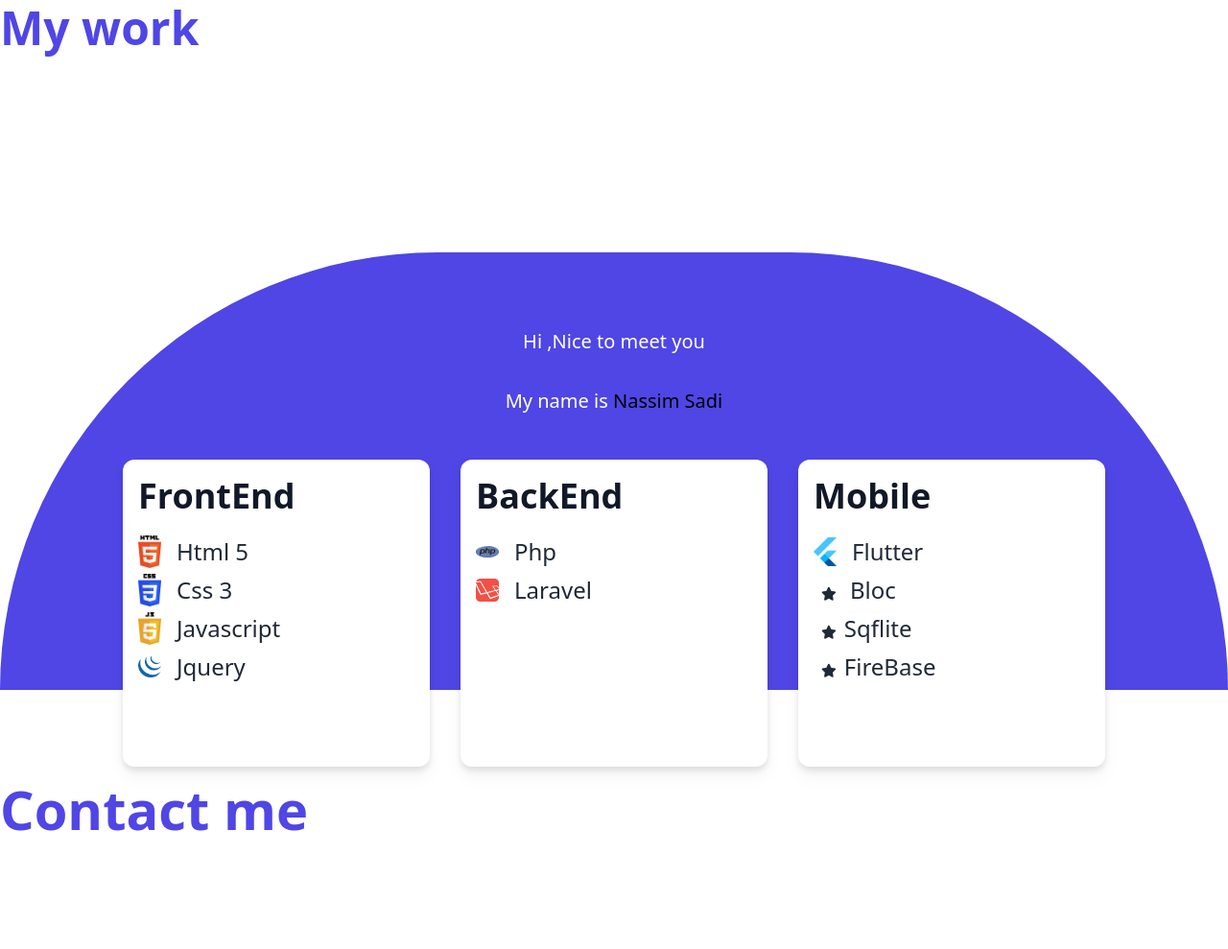
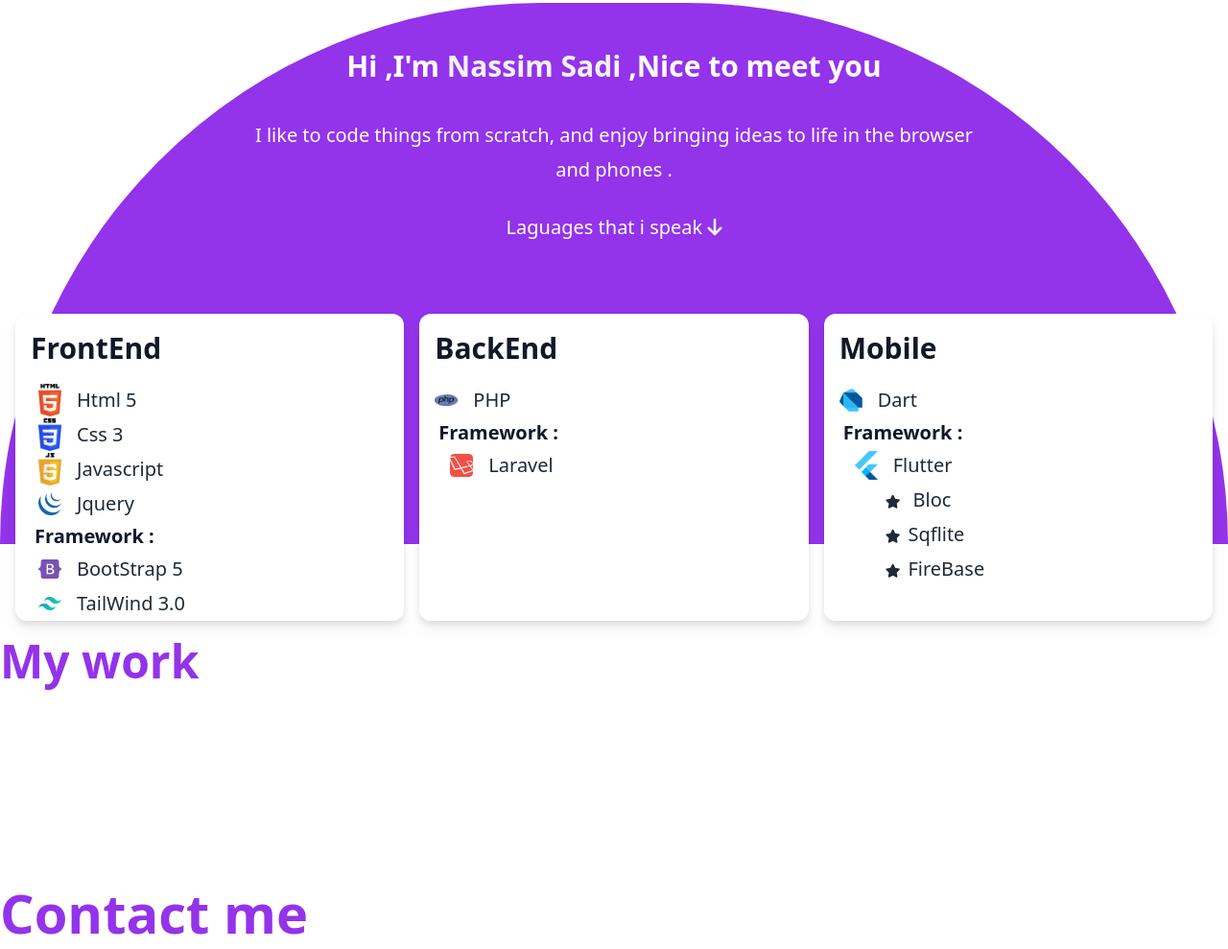
Before and after one commit to Nassim-sadi/Portfolio, a website: page index.html in a window 1280 px wide. Shown: the part 797-1786 px from the top of the page at 96% size. Before the commit the page ends 1678 px from the top, so only its background shows below. Drawn offline with Linux system fonts and the light colour scheme.

Commit message:
skill grids

```diff
--- a/index.html
+++ b/index.html
@@ -13,7 +13,7 @@
       crossorigin="anonymous"
     ></script>
   </head>
-  <body class="dark:bg-zinc-800 bg-white">
+  <body class="dark:bg-neutral-800 bg-white">
     <header>
       <div
         class="
@@ -22,9 +22,9 @@
           fixed
           navparent
           transition-colors
-          dark:text-gray-100 dark:bg-zinc-800
-          shadow-gray-600
-          dark:shadow-indigo-800
+          dark:text-gray-100 dark:bg-neutral-800
+          shadow-gray-300
+          dark:shadow-purple-400
           z-10
         "
       >
@@ -61,9 +61,9 @@
                   md:block
                   py-2
                   px-3
-                  hover:bg-indigo-300
-                  text-indigo-900
-                  hover:text-indigo-800
+                  hover:bg-purple-300
+                  text-purple-900
+                  hover:text-purple-800
                   rounded
                   transition
                   duration-300
@@ -78,11 +78,11 @@
                 class="
                   py-2
                   px-3
-                  border-2 border-indigo-400
-                  hover:bg-indigo-300
-                  text-indigo-900
-                  hover:text-indigo-800 hover:dark:text-indigo-900
-                  dark:text-indigo-300
+                  border-2 border-purple-400
+                  hover:bg-purple-300
+                  text-purple-900
+                  hover:text-purple-800 hover:dark:text-purple-900
+                  dark:text-purple-300
                   rounded
                   transition
                   duration-300
@@ -102,14 +102,17 @@
                   md:block
                   py-2
                   px-4
-                  hover:text-indigo-600 hover:bg-indigo-200
+                  text-gray-700
+                  dark:text-gray-50
+                  hover:text-purple-600 hover:bg-purple-200
                   rounded
                   transition-colors
                   duration-300
                 "
               >
                 <div class="flex items-center">
-                  <i class="fa fa-github-square text-xl pr-1"></i> GitHub
+                  <i class="fa fa-github-square text-xl pr-1"></i>
+                  GitHub
                 </div></a
               >
               <a
@@ -120,7 +123,9 @@
                   md:block
                   py-2
                   px-4
-                  hover:text-indigo-600 hover:bg-indigo-200
+                  text-gray-700
+                  dark:text-gray-50
+                  hover:text-purple-600 hover:bg-purple-200
                   rounded
                   transition-colors
                   duration-300
@@ -135,27 +140,27 @@
             <!-- mobile button goes here -->
             <div class="md:hidden flex items-center p-0">
               <div class="hamburger-menu">
-                <div class="bar1 bg-zinc-800 dark:bg-gray-50"></div>
-                <div class="bar2 bg-zinc-800 dark:bg-gray-50"></div>
-                <div class="bar3 bg-zinc-800 dark:bg-gray-50"></div>
+                <div class="bar1 bg-neutral-800 dark:bg-gray-50"></div>
+                <div class="bar2 bg-neutral-800 dark:bg-gray-50"></div>
+                <div class="bar3 bg-neutral-800 dark:bg-gray-50"></div>
               </div>
             </div>
           </div>
         </div>
 
         <!-- mobile menu -->
-        <div id="myNav" class="overlay bg-indigo-900/30 w-0">
+        <div id="myNav" class="overlay bg-purple-900/30 w-0">
           <div class="mobile-menu overlay-content">
             <a
               class="
                 block
                 py-2
                 px-3
-                hover:bg-indigo-300
-                text-indigo-900
-                hover:text-indigo-800
+                hover:bg-purple-300
+                text-purple-900
+                hover:text-purple-800
                 rounded
-                transition
+                transition-colors
                 duration-300
                 w-10/12
                 m-auto
@@ -173,7 +178,7 @@
                 py-2.5
                 px-4
                 text-sm
-                hover:text-indigo-600 hover:bg-indigo-200
+                hover:text-purple-600 hover:bg-purple-200
                 rounded
                 transition-colors
                 duration-300
@@ -191,7 +196,7 @@
                 py-2.5
                 px-4
                 text-sm
-                hover:text-indigo-600 hover:bg-indigo-200
+                hover:text-purple-600 hover:bg-purple-200
                 rounded
                 transition-colors
                 duration-300
@@ -210,7 +215,7 @@
                 py-2.5
                 px-4
                 text-sm
-                hover:text-indigo-600 hover:bg-indigo-200
+                hover:text-purple-600 hover:bg-purple-200
                 rounded
                 transition-colors
                 duration-300
@@ -228,7 +233,7 @@
                 py-2.5
                 px-4
                 text-sm
-                hover:text-indigo-600 hover:bg-indigo-200
+                hover:text-purple-600 hover:bg-purple-200
                 rounded
                 transition-colors
                 duration-300
@@ -246,7 +251,7 @@
                 py-2.5
                 px-4
                 text-sm
-                hover:text-indigo-600 hover:bg-indigo-200
+                hover:text-purple-600 hover:bg-purple-200
                 rounded
                 transition-colors
                 duration-300
@@ -267,17 +272,17 @@
       class="
         totop
         fixed
-        bg-indigo-500
+        bg-purple-500
         h-8
         bottom-4
         right-6
         lg:right-16 lg:bottom-12
         rounded-full
         px-4
-        shadow-lg shadow-indigo-600/50
+        shadow-lg shadow-purple-600/50
         opacity-0
         transition-opacity
-        z-1
+        z-10
       "
       onclick="top_function()"
     />
@@ -287,12 +292,12 @@
         id="who"
         class="
           prose prose-xl
-          max-w-screen-xl
+          max-w-screen-2xl
           px-2
           md:px-0
           scroll-m-12
           absolute
-          bottom-1/4
+          top-1/3
           m-auto
           text-center
           align-middle
@@ -300,11 +305,11 @@
           left-0
         "
       >
-        <h1 class="text-indigo-600 dark:text-indigo-500 mb-44">
+        <h1 class="text-purple-600 dark:text-purple-500 mb-44">
           I build Extraordinary Web Sites and Mobile Applications
         </h1>
         <a
-          class="underline decoration-indigo-500 dark:text-white"
+          class="underline decoration-purple-500 dark:text-white"
           id="scrollDown"
           href="javascript:void(0)"
         >
@@ -315,35 +320,14 @@
       </div>
     </div>
 
-    <div
-      id="mywork"
-      class="
-        prose prose-2xl
-        max-w-screen-xl
-        text-left
-        mr-auto
-        ml-auto
-        px-2
-        md:px-0
-        scroll-m-12
-        text-gray-800
-        dark:text-gray-100
-      "
-    >
-      <h2 class="text-indigo-600 dark:text-indigo-500 mb-52">My work</h2>
-      <!-- ... -->
-    </div>
-
-    <div class="max-w-full bg-indigo-600 rounded-t-full mb-24">
+    <div class="max-w-full bg-purple-600 rounded-t-full mb-24">
       <div
         id="myskills"
         class="
-          prose prose-2xl
-          max-w-screen-xl
+          prose prose-xl
+          max-w-screen-2xl
+          m-auto
           dark:prose-invert
-          text-left
-          mr-auto
-          ml-auto
           px-2
           md:px-0
           scroll-m-12
@@ -352,24 +336,46 @@
         "
       >
         <div
-          class="prose prose-xl max-w-screen-xl text-white text-center pt-12"
+          class="
+            prose prose-xl
+            max-w-screen-xl
+            text-white text-center
+            py-12
+            m-auto
+          "
         >
-          <p>Hi ,Nice to meet you</p>
-          <p>My name is <span class="text-black"> Nassim Sadi</span></p>
+          <p class="font-semibold text-3xl px-24 md:px-64">
+            Hi ,I'm <span class="text-gray-100"> Nassim Sadi</span> ,Nice to
+            meet you
+          </p>
+          <p class="sm:px-32 md:px-64">
+            I like to code things from scratch, and enjoy bringing ideas to life
+            in the browser and phones .
+          </p>
+          <p>Laguages that i speak <i class="fa fa-arrow-down"></i></p>
         </div>
-        <div class="flex flex-wrap items-center justify-center h-fit">
+        <div
+          class="
+            grid
+            h-fit
+            gap-4
+            grid-cols-1
+            lg:grid-cols-3
+            max-w-screen-2xl
+            mx-auto
+            my-6
+            px-4
+          "
+        >
           <div
             class="
-              w-full
-              md:w-1/4
               h-80
-              md:-mb-20
-              m-4
+              lg:-mb-20
               rounded-xl
               bg-white
-              dark:bg-zinc-800
+              dark:bg-neutral-800
               drop-shadow-lg
-              dark:shadow-indigo-500
+              dark:shadow-purple-500
             "
           >
             <h3 class="m-4">FrontEnd</h3>
@@ -377,7 +383,7 @@
               <img
                 src="dist/img/skills/html5.png"
                 alt="logo"
-                class="w-6 my-0 mx-4"
+                class="w-6 my-0 ml-6 mr-4"
               />
               <p class="my-0">Html 5</p>
             </div>
@@ -385,7 +391,7 @@
               <img
                 src="dist/img/skills/css3.png"
                 alt="logo"
-                class="w-6 my-0 mx-4"
+                class="w-6 my-0 ml-6 mr-4"
               />
               <p class="my-0">Css 3</p>
             </div>
@@ -393,7 +399,7 @@
               <img
                 src="dist/img/skills/javascript.png"
                 alt="logo"
-                class="w-6 my-0 mx-4"
+                class="w-6 my-0 ml-6 mr-4"
               />
               <p class="my-0">Javascript</p>
             </div>
@@ -401,22 +407,37 @@
               <img
                 src="dist/img/skills/jquery.png"
                 alt="logo"
-                class="w-6 my-0 mx-4"
+                class="w-6 my-0 ml-6 mr-4"
               />
               <p class="my-0">Jquery</p>
             </div>
+            <h4 class="mx-5 my-0">Framework :</h4>
+            <div class="flex items-center">
+              <img
+                src="dist/img/skills/bootstrap-5.png"
+                alt="logo"
+                class="w-6 my-0 ml-6 mr-4"
+              />
+              <p class="my-0">BootStrap 5</p>
+            </div>
+            <div class="flex items-center">
+              <img
+                src="dist/img/skills/tailwind.png"
+                alt="logo"
+                class="w-6 my-0 ml-6 mr-4"
+              />
+              <p class="my-0">TailWind 3.0</p>
+            </div>
           </div>
+
           <div
             class="
-              w-full
-              md:w-1/4
-              dark:bg-zinc-800
+              dark:bg-neutral-800
               drop-shadow-lg
-              dark:shadow-indigo-500
+              dark:shadow-purple-500
               h-80
-              md:-mb-20
+              lg:-mb-20
               bg-white
-              m-4
               rounded-xl
             "
           >
@@ -427,9 +448,10 @@
                 alt="logo"
                 class="w-6 my-0 mx-4"
               />
-              <p class="my-0">Php</p>
+              <p class="my-0">PHP</p>
             </div>
-            <div class="flex items-center">
+            <h4 class="mx-5 my-0">Framework :</h4>
+            <div class="flex items-center mx-4">
               <img
                 src="dist/img/skills/laravel.png"
                 alt="logo"
@@ -440,20 +462,26 @@
           </div>
           <div
             class="
-              w-full
-              md:w-1/4
-              dark:bg-zinc-800
+              dark:bg-neutral-800
               drop-shadow-lg
-              dark:shadow-indigo-500
+              dark:shadow-purple-500
               h-80
-              md:-mb-20
+              lg:-mb-20
               bg-white
-              m-4
               rounded-xl
             "
           >
             <h3 class="m-4">Mobile</h3>
             <div class="flex items-center">
+              <img
+                src="dist/img/skills/dart.png"
+                alt="logo"
+                class="w-6 my-0 mx-4"
+              />
+              <p class="my-0">Dart</p>
+            </div>
+            <h4 class="mx-5 my-0">Framework :</h4>
+            <div class="flex items-center mx-4">
               <img
                 src="dist/img/skills/flutter.png"
                 alt="logo"
@@ -461,7 +489,7 @@
               />
               <p class="my-0">Flutter</p>
             </div>
-            <div class="mx-6">
+            <div class="mx-16">
               <p class="my-0"><i class="fa fa-star text-sm mr-2"></i> Bloc</p>
               <p class="my-0"><i class="fa fa-star text-sm mr-2"></i>Sqflite</p>
               <p class="my-0">
@@ -473,12 +501,30 @@
         <!-- ... -->
       </div>
     </div>
+    <div
+      id="mywork"
+      class="
+        prose prose-2xl
+        max-w-screen-2xl
+        text-left
+        mx-auto
+        px-2
+        md:px-0
+        scroll-m-12
+        text-gray-800
+        dark:text-gray-100
+      "
+    >
+      <h2 class="text-purple-600 dark:text-purple-500 mb-52">My work</h2>
+      <!-- ... -->
+    </div>
 
     <div
       id="contactme"
       class="
         prose prose-xl
-        max-w-screen-xl
+        max-w-screen-2xl
+        mx-auto
         text-left
         px-2
         md:px-0
@@ -487,7 +533,7 @@
         dark:text-gray-100
       "
     >
-      <h1 class="text-indigo-600 dark:text-indigo-500">Contact me</h1>
+      <h1 class="text-purple-600 dark:text-purple-500">Contact me</h1>
 
       <!-- ... -->
     </div>
```
Also changed, not shown: dist/css/output.css, dist/img/skills/dart.png (added).
